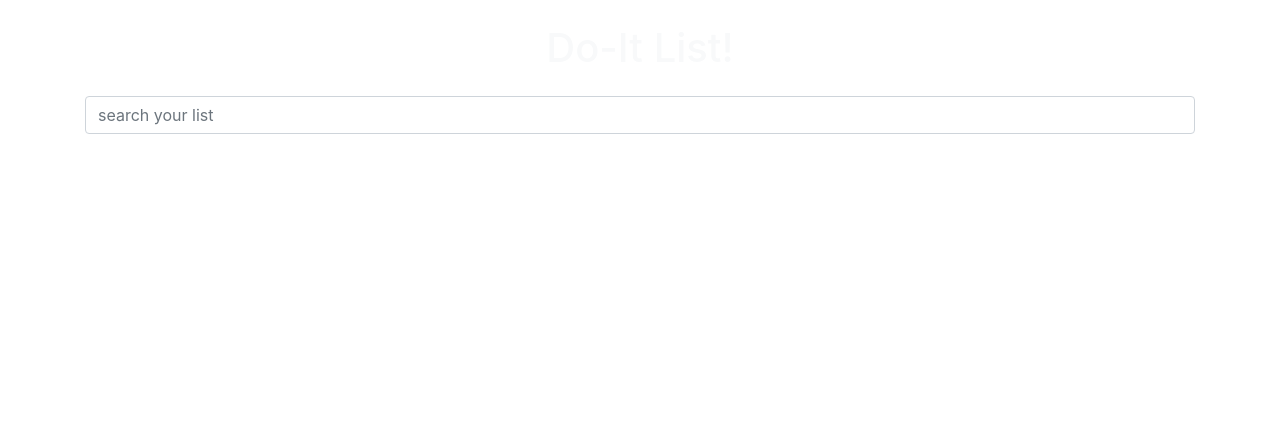
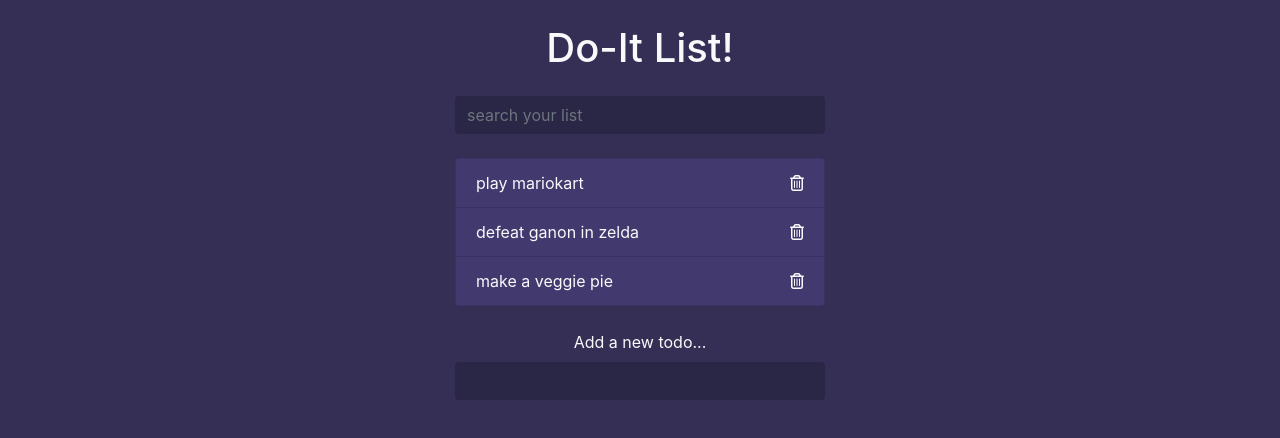
Before and after one commit to DiSantoz/do-it, a plain HTML site: page index.html in a window 1280 px wide. Drawn offline with nearby package versions, Linux system fonts and the light colour scheme.

Commit message:
add styling to land page

```diff
--- a/index.html
+++ b/index.html
@@ -34,6 +34,32 @@
           />
         </form>
       </header>
+      <!-- list items -->
+      <ul class="list-group todos mx-auto text-light">
+        <li
+          class="list-group-item d-flex justify-content-between align-items-center"
+        >
+          <span>play mariokart</span>
+          <i class="far fa-trash-alt delete"></i>
+        </li>
+        <li
+          class="list-group-item d-flex justify-content-between align-items-center"
+        >
+          <span>defeat ganon in zelda</span>
+          <i class="far fa-trash-alt delete"></i>
+        </li>
+        <li
+          class="list-group-item d-flex justify-content-between align-items-center"
+        >
+          <span>make a veggie pie</span>
+          <i class="far fa-trash-alt delete"></i>
+        </li>
+      </ul>
+      <!-- form to add new item -->
+      <form class="add text-center my-4">
+        <label class="text-light">Add a new todo...</label>
+        <input class="form-control m-auto" type="text" name="add" />
+      </form>
     </div>
 
     <!-- javascript -->
--- a/style.css
+++ b/style.css
@@ -0,0 +1,23 @@
+body{
+    background: #352f56;
+}
+
+.container{
+    max-width: 400px;
+}
+
+input[type=text],
+input[type=text]:focus{
+    color:#fff;
+    border: none;
+    background: rgba(0,0,0,0.2);
+    max-width: 400px;
+}
+
+.todos li{
+    background:#423a6f;
+}
+
+.delete{
+    cursor: pointer;
+}
```
